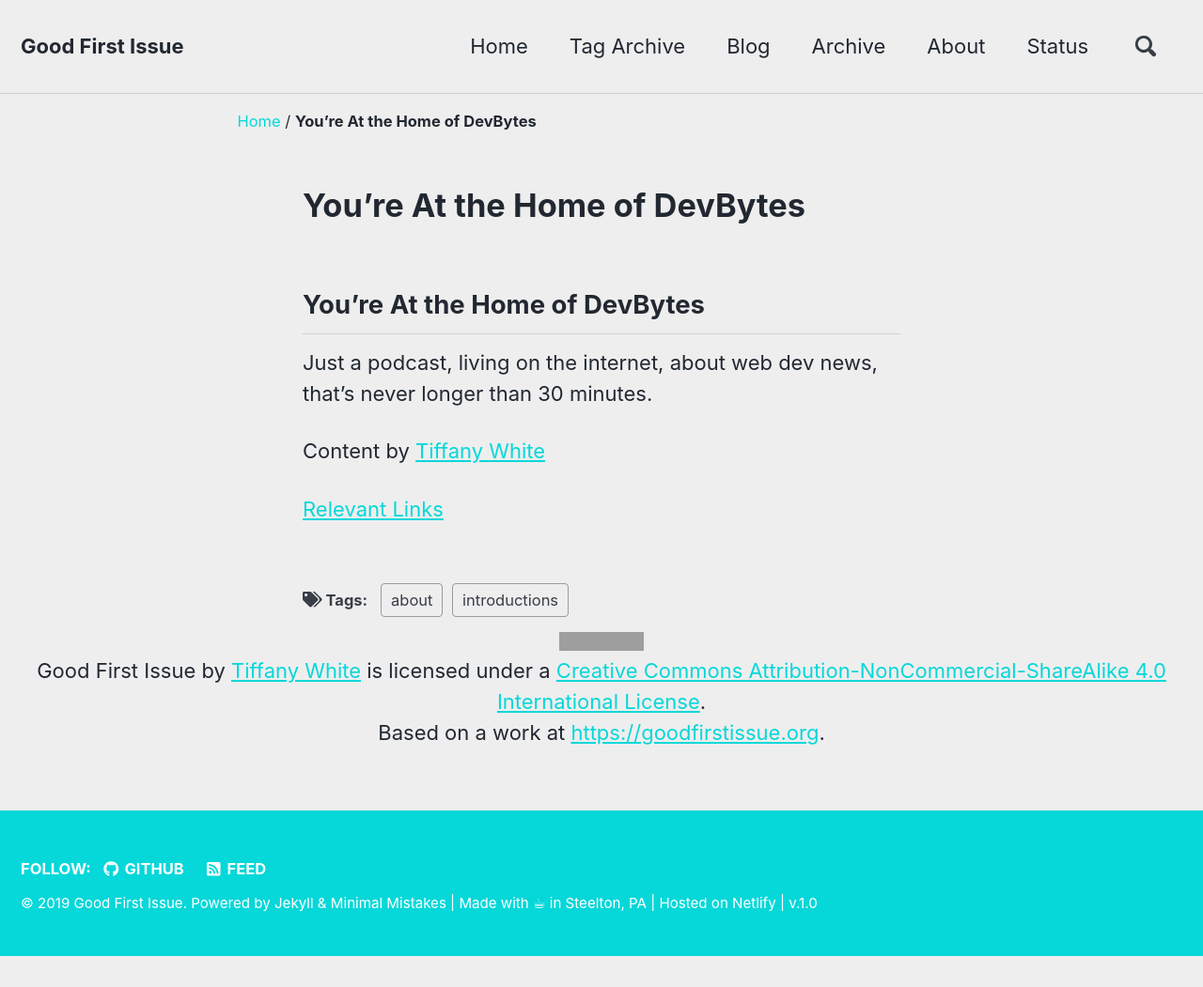
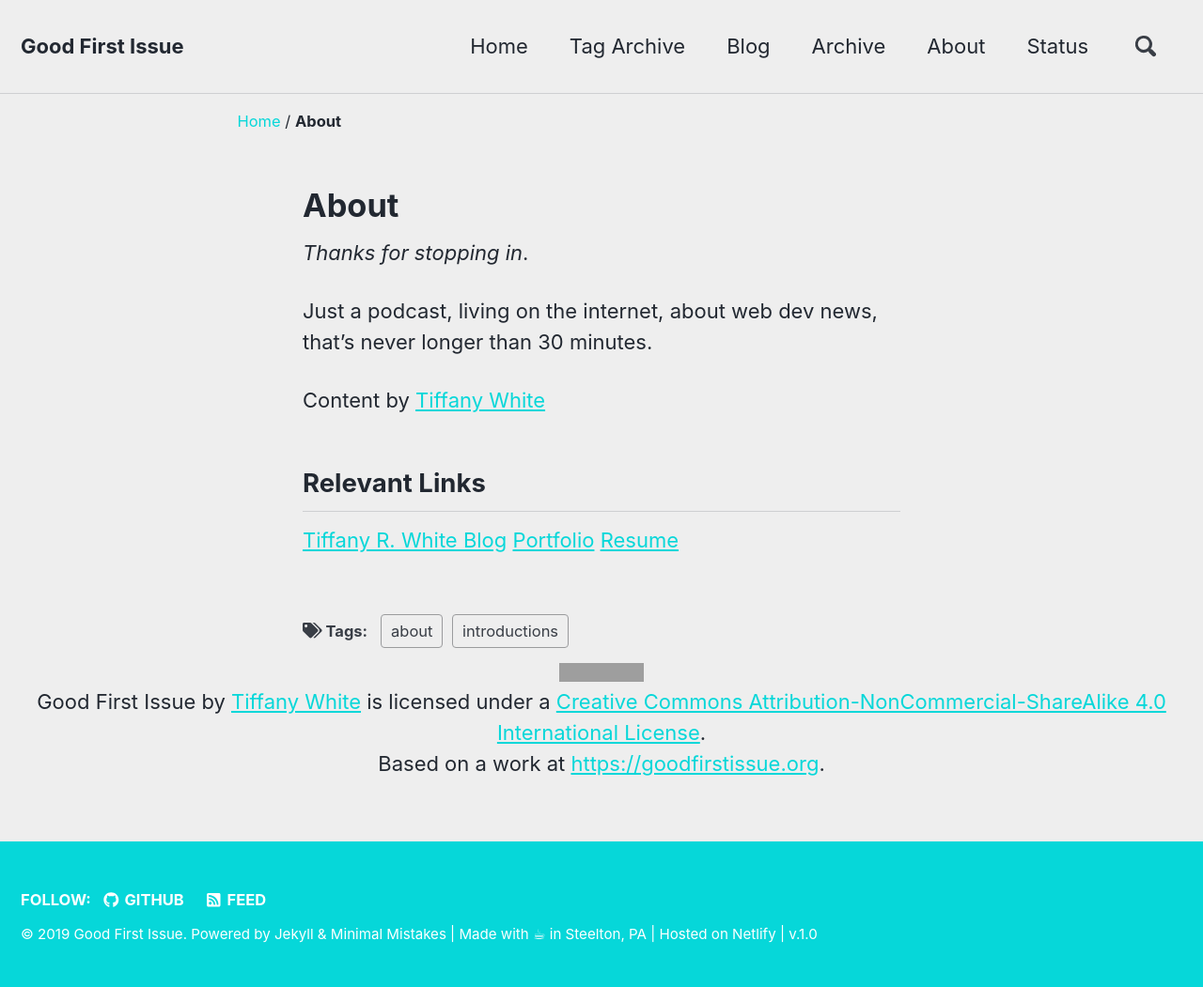
Before and after one commit to twhite96/good-first-issue-pod, a Jekyll site: the page built from about/index.md, in a window 1280 px wide. Shown: the whole page at 94% size. Built offline with Jekyll 4.4.1, drawn with Linux system fonts in a browser that asks for light colours; nearby versions of some CDN libraries; our own code applies the rules of GitHub Pages for plain Markdown files; before the commit the page ends 1018 px from its top, so only the background shows below that; grey boxes are pictures that could not be loaded.

Commit message:
Update about page

```diff
--- a/about/index.md
+++ b/about/index.md
@@ -7,10 +7,14 @@ comments: false
 ---
 
 
-## You're At the Home of DevBytes
+*Thanks for stopping in*.
 
 Just a podcast, living on the internet, about web dev news, that's never longer than 30 minutes.
 
-Content by <a href="https://twitter.com/TiffanyW_412">Tiffany White</a>
+Content by <a href="https://twitter.com/tiffanywhitedev">Tiffany White</a>
 
-<a href="https://www.tiffanyrwhite.com">Relevant Links</a>
+## Relevant Links
+
+[Tiffany R. White Blog](https://tiffanywhite.dev)
+[Portfolio](https://www.tiffanyrwhite.com)
+[Resume](https://tiffany-resume.netlify.com)
```
Also changed, not shown: other parts of about/index.md (+1 -1 lines).
